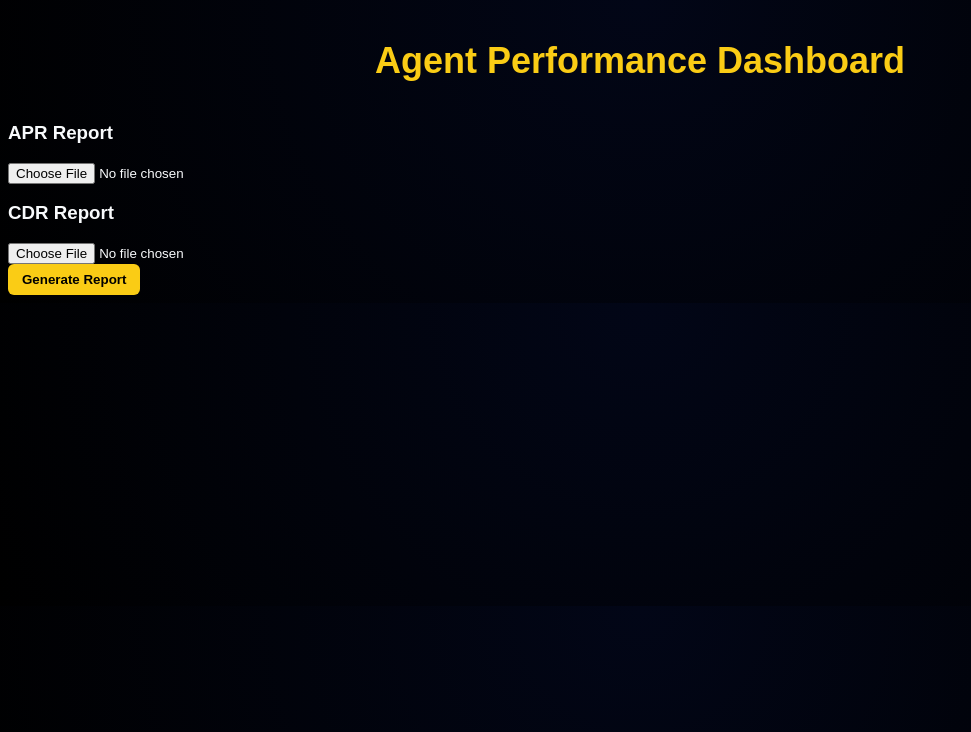
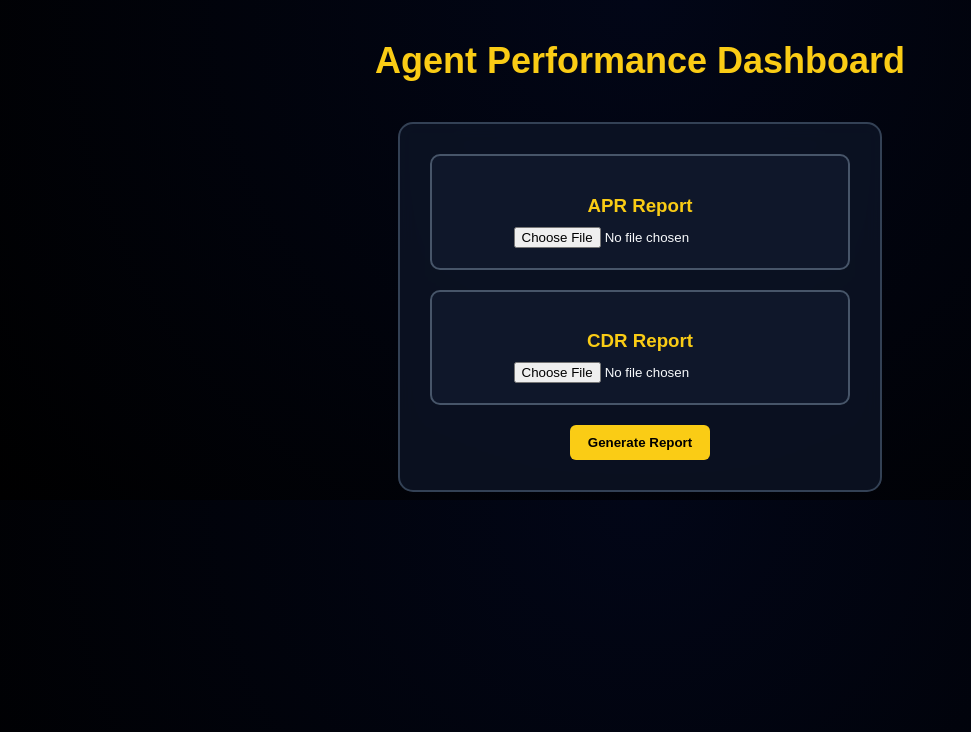
Before and after one commit to Viratmalakar/apr-report, a Flask app: page / in a window 1280 px wide. Shown: the top 732 px of the page, without its empty margins (0-971 px from the left). Run offline with Flask 3, Linux system fonts and the light colour scheme.

Commit message:
Update style.css

```diff
--- a/static/style.css
+++ b/static/style.css
@@ -1,122 +1,246 @@
-/* ================= PAGE BACKGROUND ================= */
+/* ================= PAGE ================= */
 
 body{
+
 background: radial-gradient(circle at top,#020617,#000000);
+
 font-family: Arial, Helvetica, sans-serif;
+
 color:#f8fafc;
+
 }
 
 
 /* ================= HEADER ================= */
 
 .animated-header{
+
 text-align:center;
+
 font-size:36px;
+
 font-weight:bold;
+
 color:#facc15;
+
 margin:40px 0;
+
+}
+
+
+/* ================= UPLOAD CENTER BOX ================= */
+
+.upload-box{
+
+width:420px;
+
+margin:auto;
+
+padding:30px;
+
+border-radius:15px;
+
+border:2px solid #334155;
+
+background:rgba(15,23,42,0.7);
+
+backdrop-filter:blur(10px);
+
+text-align:center;
+
+}
+
+
+/* ================= FILE BOX ================= */
+
+.file-box{
+
+border:2px solid #475569;
+
+border-radius:10px;
+
+padding:20px;
+
+margin-bottom:20px;
+
+background:#0f172a;
+
+}
+
+.file-box h3{
+
+margin-bottom:10px;
+
+color:#facc15;
+
+}
+
+
+/* ================= BUTTON ================= */
+
+button{
+
+padding:10px 18px;
+
+border:none;
+
+border-radius:6px;
+
+background:#facc15;
+
+color:black;
+
+font-weight:bold;
+
+cursor:pointer;
+
+}
+
+button:hover{
+
+background:#eab308;
+
+}
+
+
+/* ================= PROCESSING ================= */
+
+.processing{
+
+margin-top:15px;
+
+color:#22c55e;
+
+font-weight:bold;
+
+font-size:14px;
+
 }
 
 
 /* ================= SUMMARY CARDS ================= */
 
 .summary-section{
+
 display:flex;
+
 justify-content:center;
+
 gap:30px;
+
 margin-bottom:30px;
+
 }
 
+
 .card{
+
 padding:25px;
+
 border-radius:15px;
+
 border:1px solid #facc15;
+
 background:rgba(15,23,42,0.6);
+
 backdrop-filter: blur(10px);
+
 text-align:center;
+
 min-width:140px;
+
 }
 
+
 .card .number{
+
 font-size:24px;
+
 font-weight:bold;
-}
 
-.card span{
-    font-size:14px;
-    opacity:0.8;
 }
 
 
 /* ================= TABLE ================= */
 
 .table-container{
+
 max-height:500px;
+
 overflow-y:auto;
+
 border:2px solid #334155;
+
 border-radius:10px;
+
 }
 
-/* TABLE BACKGROUND NAVY */
 
 table{
+
 width:100%;
+
 border-collapse:collapse;
+
 background:#0f172a;
+
 }
+
 
 /* HEADER */
 
 th{
+
 background:linear-gradient(90deg,#facc15,#d4af37);
+
 color:black;
+
 padding:10px;
+
 font-weight:bold;
+
 }
+
 
 /* CELLS */
 
 td{
+
 padding:8px;
+
 text-align:center;
+
 border:1px solid #334155;
+
 }
+
 
 /* ROW HOVER */
 
 tr:hover{
+
 background:#1e293b;
+
 }
 
 
-/* ================= GREEN 3D CELL ================= */
+/* ================= GREEN CELL ================= */
 
 .green-cell{
+
 background:linear-gradient(145deg,#22c55e,#14532d);
+
 box-shadow: inset 0 0 10px rgba(0,0,0,0.6);
+
 }
 
 
-/* ================= RED 3D CELL ================= */
+/* ================= RED CELL ================= */
 
 .red-cell{
+
 background:linear-gradient(145deg,#ef4444,#7f1d1d);
+
 box-shadow: inset 0 0 10px rgba(0,0,0,0.6);
+
 }
-
-
-/* ================= BUTTONS ================= */
-
-button{
-    padding:8px 14px;
-    border:none;
-    border-radius:6px;
-    background:#facc15;
-    color:black;
-    font-weight:bold;
-    cursor:pointer;
-}
-
-button:hover{
-    background:#eab308;
-}
```
Lines whose indentation alone changed are shown as unchanged.
